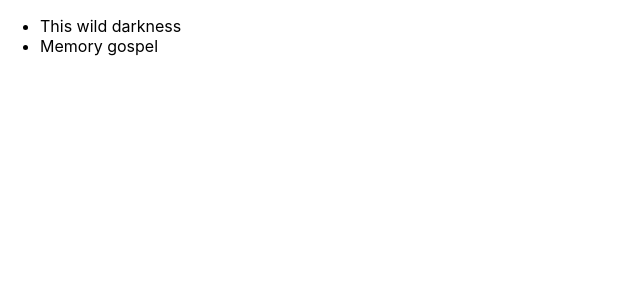
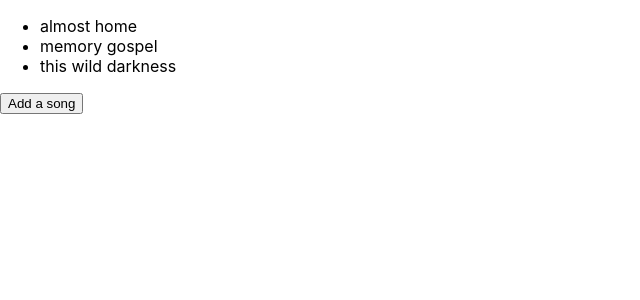
Before and after one commit to gayashan4lk/react-hooks-app, a React (Create React App) app: page / in a window 1280 px wide. Shown: the top 300 px of the page, without its empty margins (0-640 px from the left). Built offline with nearby package versions, Linux system fonts and the light colour scheme.

Commit message:
add hooks to SongList.js

```diff
--- a/package.json
+++ b/package.json
@@ -9,6 +9,7 @@
     "react": "^17.0.2",
     "react-dom": "^17.0.2",
     "react-scripts": "5.0.0",
+    "uuid": "^8.3.2",
     "web-vitals": "^2.1.4"
   },
   "scripts": {
--- a/src/components/SongsList.js
+++ b/src/components/SongsList.js
@@ -1,13 +1,23 @@
-import React from 'react';
+import React, { useState } from 'react';
+import { v4 as uuidv4 } from 'uuid';
 
 const SongList = () => {
+  const [songs, setSongs] = useState([
+    { title:'almost home', id:1 },
+    { title: 'memory gospel', id:2 },
+    { title: 'this wild darkness', id:3 }
+  ]);
+  const addSong = () => {
+    setSongs([...songs, {title: 'new song', id: uuidv4() }])
+  }
   return (
     <div className='song-list'>
       <ul>
-        <li>This wild darkness</li>
-        <li>Memory gospel</li>
+        {songs.map(song => {
+          return (<li key={song.id}> {song.title} </li>);
+        })}
       </ul>
-
+      <button onClick={addSong}>Add a song</button>
     </div>
   );
 }
```
Also changed, not shown: 1 other file (tests, documents, lock files or other folders).
